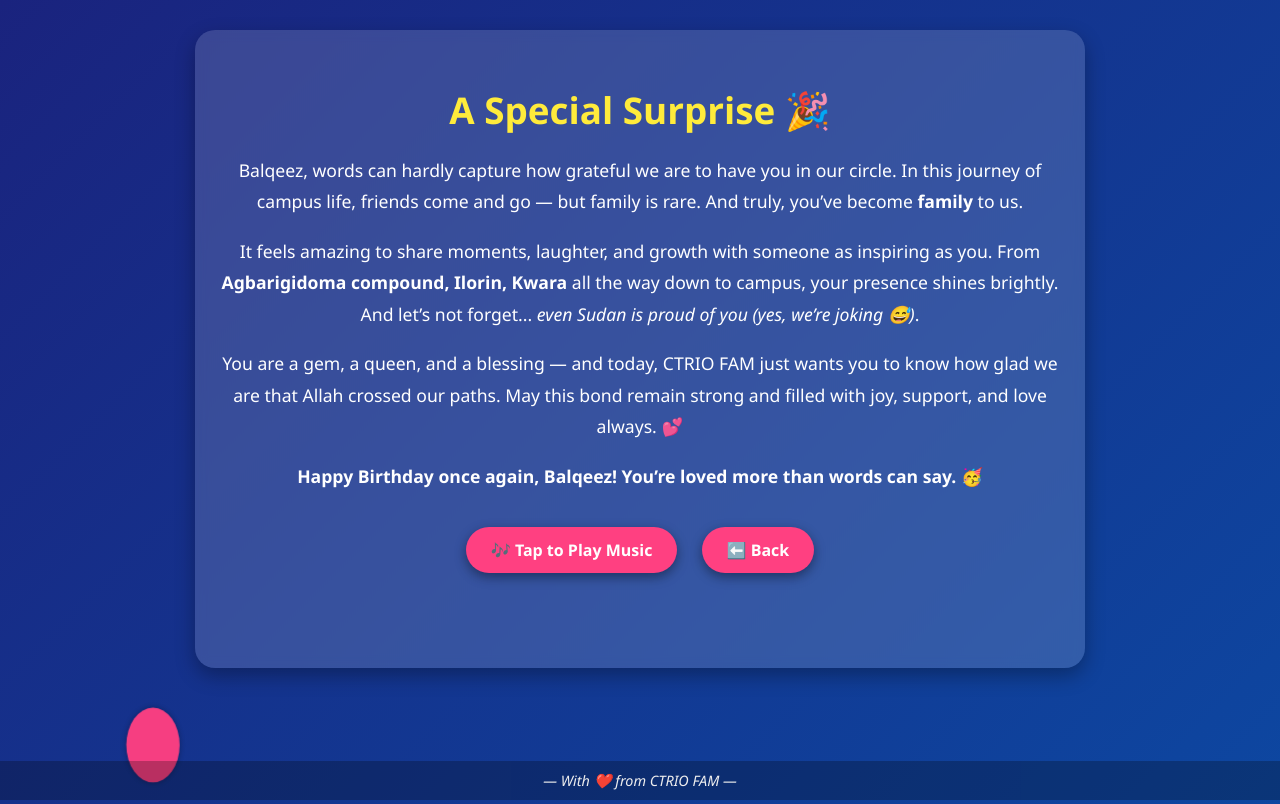
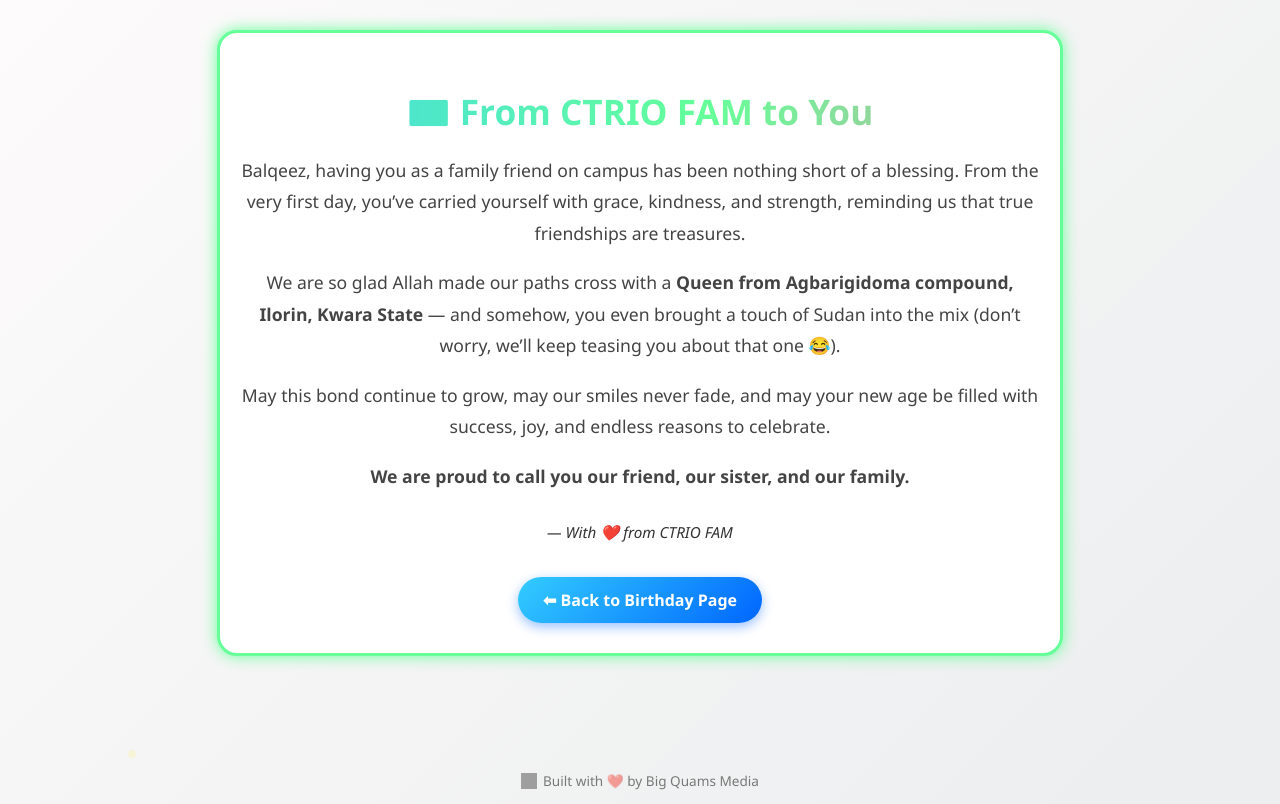
Before and after one commit to big-quams-educational-hub/balqeezagbarigidoma_bigquamsmedia, a plain HTML site: page nextpage.html in a window 1280 px wide. Shown: the top 804 px of the page. Drawn offline with Linux system fonts and the light colour scheme; grey boxes are pictures that could not be loaded.

Commit message:
Update nextpage.html

```diff
--- a/nextpage.html
+++ b/nextpage.html
@@ -1,102 +1,153 @@
 <!DOCTYPE html>
 <html lang="en">
 <head>
-  <meta charset="UTF-8">
-  <meta name="viewport" content="width=device-width, initial-scale=1.0">
-  <title>A Surprise from CTRIO FAM</title>
+  <meta charset="UTF-8" />
+  <meta name="viewport" content="width=device-width, initial-scale=1.0"/>
+  <title>A Surprise for You 🎉</title>
   <style>
     body {
       margin: 0;
       padding: 0;
       font-family: 'Segoe UI', sans-serif;
-      background: linear-gradient(135deg, #1a237e, #0d47a1);
-      color: #fff;
+      background: linear-gradient(135deg, #fdfbfb, #ebedee);
+      color: #333;
       text-align: center;
       overflow-x: hidden;
+      min-height: 100vh;
       position: relative;
-      min-height: 100vh;
     }
 
     /* Balloons */
     @keyframes floatUp {
-      0% { transform: translateY(0) scale(1); opacity: 0.9; }
-      50% { transform: translateY(-300px) scale(1.1); opacity: 1; }
-      100% { transform: translateY(-600px) scale(0.9); opacity: 0; }
+      0% { transform: translateY(100vh) translateX(0) rotate(0deg); opacity: 1; }
+      100% { transform: translateY(-150px) translateX(60px) rotate(360deg); opacity: 0; }
     }
     .balloon {
       position: absolute;
-      bottom: -150px;
+      bottom: -120px;
       width: 50px;
       height: 70px;
+      border-radius: 50% 50% 50% 50% / 60% 60% 40% 40%;
+      animation: floatUp linear infinite;
+      opacity: 0.9;
+    }
+    .balloon:nth-child(1) { left: 15%; background: radial-gradient(circle at 30% 30%, #ff6fa3, #d63384); animation-duration: 8s; animation-delay: 0s; }
+    .balloon:nth-child(2) { left: 35%; background: radial-gradient(circle at 30% 30%, #ffcc00, #ff9900); animation-duration: 10s; animation-delay: 2s; }
+    .balloon:nth-child(3) { left: 55%; background: radial-gradient(circle at 30% 30%, #33ccff, #0066ff); animation-duration: 9s; animation-delay: 4s; }
+    .balloon:nth-child(4) { left: 75%; background: radial-gradient(circle at 30% 30%, #66ff99, #00cc66); animation-duration: 11s; animation-delay: 1s; }
+    .balloon:nth-child(5) { left: 90%; background: radial-gradient(circle at 30% 30%, #ff9966, #ff3300); animation-duration: 12s; animation-delay: 3s; }
+
+    /* Confetti */
+    @keyframes confettiFall {
+      0% { transform: translateY(-10vh) rotate(0deg); opacity: 1; }
+      100% { transform: translateY(110vh) rotate(720deg); opacity: 0; }
+    }
+    .confetti {
+      position: absolute;
+      width: 8px;
+      height: 8px;
       border-radius: 50%;
-      animation: floatUp 15s linear infinite;
-      opacity: 0.85;
-      filter: drop-shadow(0 0 3px rgba(0,0,0,0.3));
+      animation: confettiFall linear infinite;
     }
-    .balloon:nth-child(1) { left: 10%; background: #ff4081; animation-delay: 0s; }
-    .balloon:nth-child(2) { left: 30%; background: #ffeb3b; animation-delay: 3s; }
-    .balloon:nth-child(3) { left: 50%; background: #4caf50; animation-delay: 6s; }
-    .balloon:nth-child(4) { left: 70%; background: #29b6f6; animation-delay: 9s; }
-    .balloon:nth-child(5) { left: 90%; background: #ab47bc; animation-delay: 12s; }
+    .confetti:nth-child(6) { left: 10%; background: #ffeb3b; animation-duration: 6s; animation-delay: 0s; }
+    .confetti:nth-child(7) { left: 25%; background: #ff4081; animation-duration: 7.5s; animation-delay: 1s; }
+    .confetti:nth-child(8) { left: 40%; background: #69f0ae; animation-duration: 5.5s; animation-delay: 2s; }
+    .confetti:nth-child(9) { left: 60%; background: #448aff; animation-duration: 8.5s; animation-delay: 0.5s; }
+    .confetti:nth-child(10) { left: 80%; background: #ff5722; animation-duration: 6.5s; animation-delay: 1.5s; }
 
+    /* Container */
     .container {
-      padding: 30px 20px 80px;
-      max-width: 850px;
+      padding: 30px 20px;
+      max-width: 800px;
       margin: auto;
       position: relative;
       z-index: 10;
-      background: rgba(255, 255, 255, 0.15);
+      background: #fff;
       border-radius: 20px;
-      backdrop-filter: blur(6px);
-      box-shadow: 0 8px 20px rgba(0,0,0,0.3);
+      box-shadow: 0 8px 25px rgba(0,0,0,0.15);
       margin-top: 30px;
+      border: 3px solid transparent;
+      animation: glowBorder 5s infinite alternate;
+    }
+    @keyframes glowBorder {
+      0% { border-color: #ff6fa3; box-shadow: 0 0 15px #ff6fa3; }
+      33% { border-color: #ffcc00; box-shadow: 0 0 15px #ffcc00; }
+      66% { border-color: #33ccff; box-shadow: 0 0 15px #33ccff; }
+      100% { border-color: #66ff99; box-shadow: 0 0 15px #66ff99; }
     }
 
+    /* Shimmer Title */
     .header {
-      font-size: 2.3em;
-      color: #ffeb3b;
-      margin-bottom: 20px;
+      font-size: 2.2em;
       font-weight: 700;
+      margin-bottom: 15px;
+      background: linear-gradient(90deg, #ff6fa3, #ffcc00, #33ccff, #66ff99, #ff6fa3);
+      background-size: 300% auto;
+      -webkit-background-clip: text;
+      -webkit-text-fill-color: transparent;
+      animation: shimmer 6s linear infinite;
+    }
+    @keyframes shimmer {
+      0% { background-position: 0% 50%; }
+      100% { background-position: 100% 50%; }
     }
 
     .message {
       font-size: 1.1em;
       line-height: 1.8;
       margin: 20px 0;
-      color: #fff;
+      font-weight: 500;
+      color: #444;
+    }
+
+    .footer {
+      margin-top: 30px;
+      font-style: italic;
+      font-size: 0.95em;
+      color: #333;
       font-weight: 500;
     }
 
-    .btn {
+    .back-btn {
       display: inline-block;
-      background: #ff4081;
-      color: #fff;
       padding: 12px 25px;
       border-radius: 25px;
       text-decoration: none;
       font-weight: bold;
-      margin: 15px 10px;
-      box-shadow: 0 4px 12px rgba(0,0,0,0.4);
-      transition: background 0.3s ease;
+      margin-top: 20px;
+      background: linear-gradient(135deg, #33ccff, #0066ff);
+      color: #fff;
+      box-shadow: 0 4px 12px rgba(0, 102, 255, 0.4);
+      transition: all 0.3s ease;
     }
-    .btn:hover {
-      background: #f50057;
+    .back-btn:hover {
+      background: linear-gradient(135deg, #66d9ff, #3399ff);
+      transform: translateY(-3px);
+      box-shadow: 0 6px 15px rgba(0, 102, 255, 0.6);
     }
 
-    /* Footer */
-    .footer {
+    /* Fixed footer */
+    .created {
+      font-size: 0.85em;
+      color: rgba(0,0,0,0.5);
+      font-weight: 500;
+      text-decoration: none;
+      display: inline-flex;
+      align-items: center;
+      gap: 6px;
+      transition: color 0.3s ease;
       position: fixed;
-      bottom: 0;
-      left: 0;
-      right: 0;
-      text-align: center;
-      font-size: 0.9em;
-      color: #eee;
-      padding: 10px 0;
-      background: rgba(0,0,0,0.25);
-      font-style: italic;
-      font-weight: 500;
-      z-index: 50;
+      bottom: 10px;
+      left: 50%;
+      transform: translateX(-50%);
+      z-index: 20;
+    }
+    .created:hover { color: rgba(0,0,0,0.8); }
+    .created img { width: 16px; height: 16px; }
+
+    @media (max-width: 600px) {
+      .header { font-size: 1.8em; }
+      .message { font-size: 1em; }
     }
   </style>
 </head>
@@ -108,32 +159,36 @@
   <div class="balloon"></div>
   <div class="balloon"></div>
 
+  <!-- Confetti -->
+  <div class="confetti"></div>
+  <div class="confetti"></div>
+  <div class="confetti"></div>
+  <div class="confetti"></div>
+  <div class="confetti"></div>
+
   <div class="container">
-    <h1 class="header">A Special Surprise 🎉</h1>
-
+    <h1 class="header">💌 From CTRIO FAM to You</h1>
     <div class="message">
-      <p>Balqeez, words can hardly capture how grateful we are to have you in our circle. In this journey of campus life, friends come and go — but family is rare. And truly, you’ve become <strong>family</strong> to us.</p>
-
-      <p>It feels amazing to share moments, laughter, and growth with someone as inspiring as you. From <strong>Agbarigidoma compound, Ilorin, Kwara</strong> all the way down to campus, your presence shines brightly. And let’s not forget... <em>even Sudan is proud of you (yes, we’re joking 😅)</em>.</p>
-
-      <p>You are a gem, a queen, and a blessing — and today, CTRIO FAM just wants you to know how glad we are that Allah crossed our paths. May this bond remain strong and filled with joy, support, and love always. 💕</p>
-
-      <p><strong>Happy Birthday once again, Balqeez! You’re loved more than words can say. 🥳</strong></p>
+      <p>Balqeez, having you as a family friend on campus has been nothing short of a blessing. From the very first day, you’ve carried yourself with grace, kindness, and strength, reminding us that true friendships are treasures.</p>
+      <p>We are so glad Allah made our paths cross with a <strong>Queen from Agbarigidoma compound, Ilorin, Kwara State</strong> — and somehow, you even brought a touch of Sudan into the mix (don’t worry, we’ll keep teasing you about that one 😂).</p>
+      <p>May this bond continue to grow, may our smiles never fade, and may your new age be filled with success, joy, and endless reasons to celebrate.</p>
+      <p><strong>We are proud to call you our friend, our sister, and our family.</strong></p>
     </div>
 
-    <!-- Tap to play music -->
-    <audio id="birthdayMusic">
-      <source src="https://cdn.pixabay.com/download/audio/2021/10/21/audio_94eae4412e.mp3?filename=happy-birthday-song-6391.mp3" type="audio/mpeg">
-    </audio>
-    <a href="#" class="btn" onclick="document.getElementById('birthdayMusic').play(); this.style.display='none';">🎶 Tap to Play Music</a>
+    <p class="footer">— With ❤️ from CTRIO FAM</p>
 
-    <!-- Back button -->
-    <a href="index.html" class="btn">⬅️ Back</a>
+    <a href="index.html" class="back-btn">⬅ Back to Birthday Page</a>
   </div>
 
-  <!-- Footer -->
-  <div class="footer">
-    — With ❤️ from CTRIO FAM —
-  </div>
+  <!-- Fixed Watermark -->
+  <a href="https://wa.me/message/OVCVEDHU3I2PH1" class="created" target="_blank" rel="noopener">
+    <img src="https://upload.wikimedia.org/wikipedia/commons/6/6b/WhatsApp.svg" alt="WhatsApp"/> Built with ❤️ by Big Quams Media
+  </a>
+
+  <!-- Background music -->
+  <audio autoplay loop>
+    <source src="https://cdn.pixabay.com/download/audio/2021/10/21/audio_94eae4412e.mp3?filename=happy-birthday-song-6391.mp3" type="audio/mpeg" />
+    Your browser does not support the audio element.
+  </audio>
 </body>
 </html>
```
